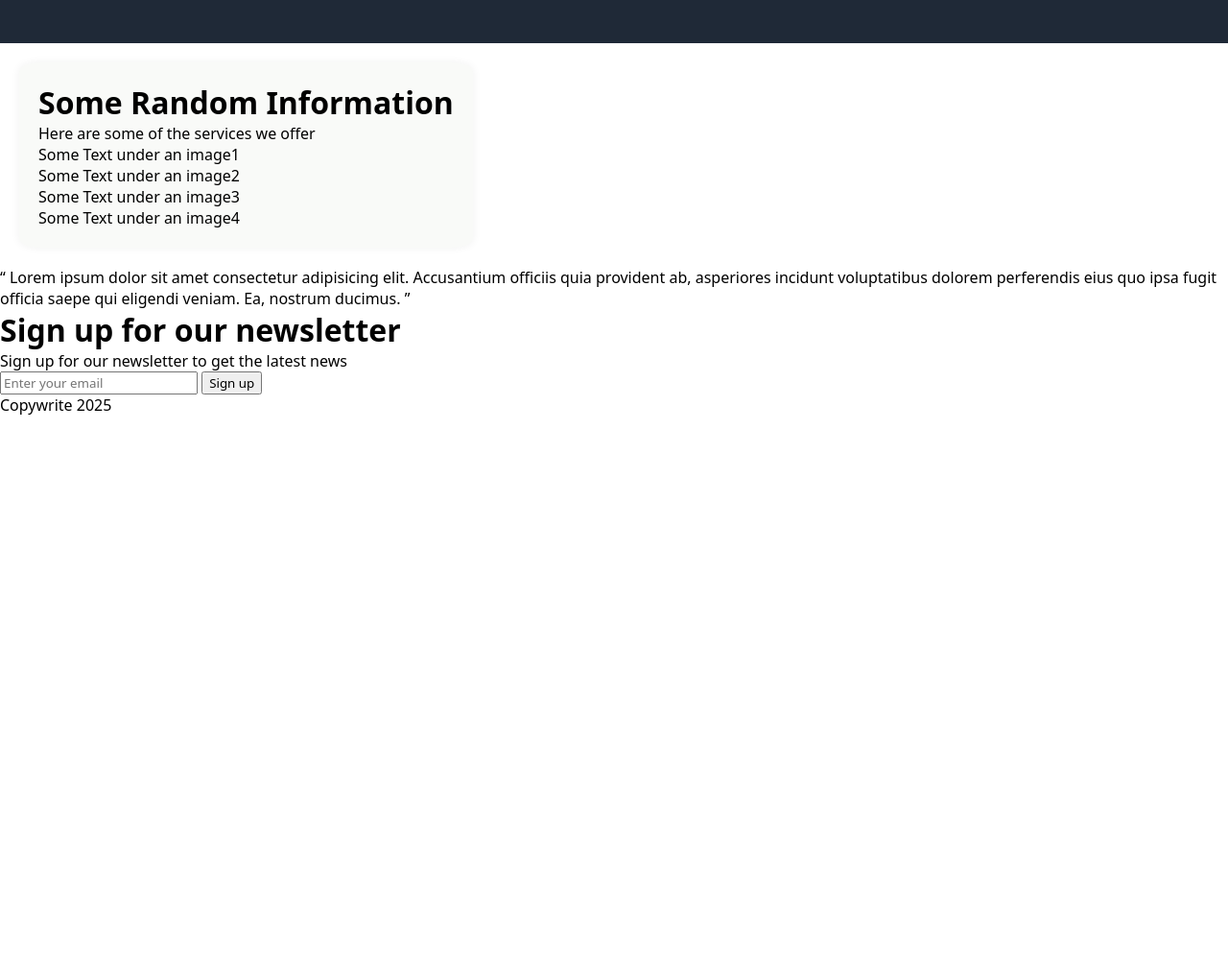
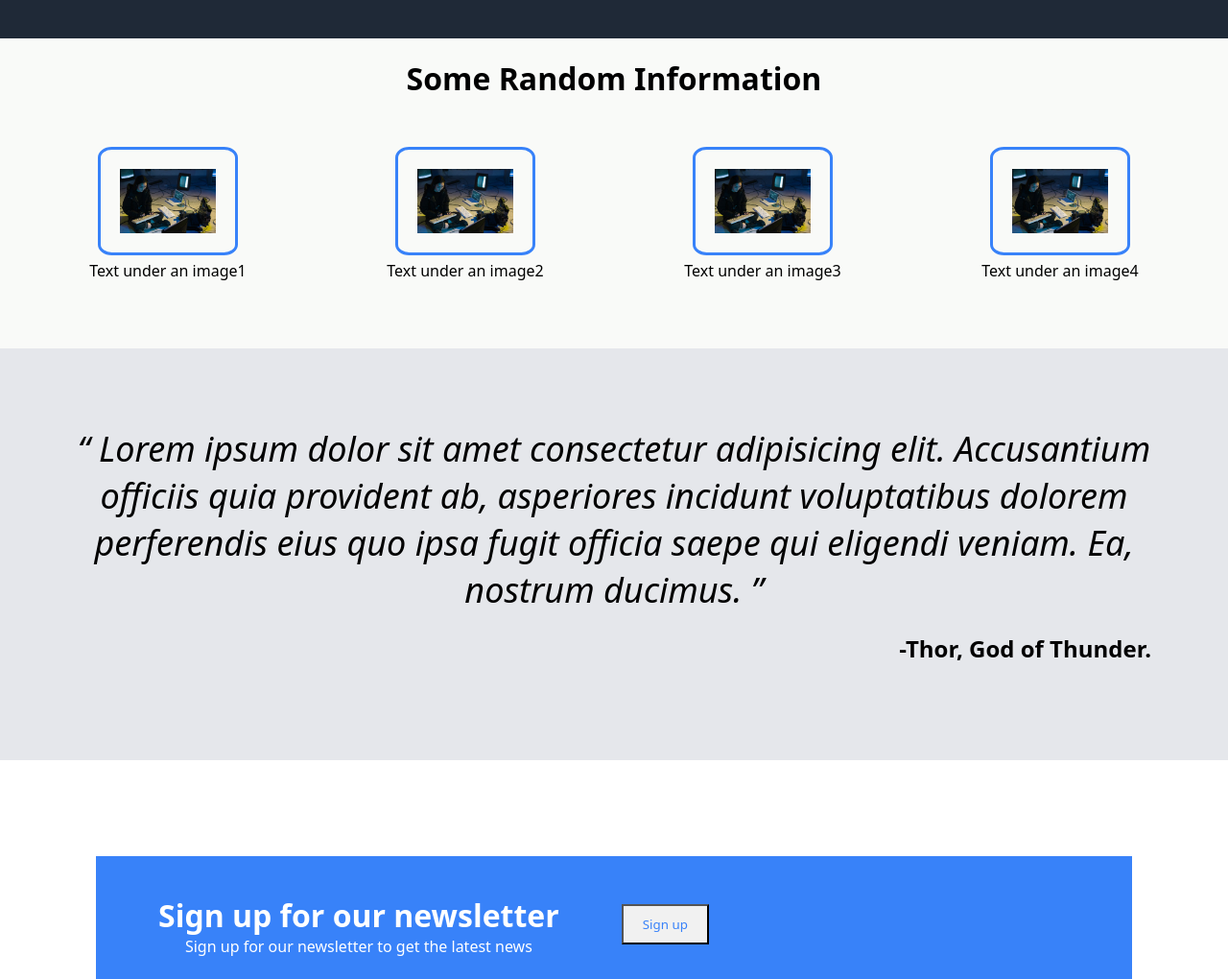
Before and after one commit to bkemz/landing-page, a plain HTML site: page index.html in a window 1280 px wide. Shown: the part 700-1720 px from the top of the page at 96% size. Before the commit the page ends 1133 px from the top, so only its background shows below. Drawn offline with Linux system fonts and the light colour scheme.

Commit message:
Update: Updated the website added css files

```diff
--- a/index.html
+++ b/index.html
@@ -18,7 +18,7 @@
                 <ul>
                     <li><a href="#services">Our Services</a></li>
                     <li><a href="#quote">Quote</a></li>
-                    <li><a href="#cta">Signup</a></li>
+                    <li><a href="#cta">Sign up</a></li>
                 </ul>
             </div>
         </nav>
@@ -27,44 +27,69 @@
     <main>
         <div class="hero">
             <div>
-                <h1>This website is awesome</h1>
-                <p>This website has some text that goes under the header</p>
+                <h1>This website is <br> awesome</h1>
+                <p>This website has some text that goes <br> under the header</p>
                 <button class="button">Sign up</button>
             </div>
 
             <div>
-                <img src="pexels-cottonbro-8720586.jpg" alt="Woman a-woman-typing-on-the-keyboard" class="image">
+                <img src="./images/pexels-cottonbro-8720586.jpg" alt="Woman a-woman-typing-on-the-keyboard" class="image">
             </div>
 
 
         </div>
 
         <!-- This is the main content of the website -->
+
          <div class="services" id="services">
             <h1>Some Random Information</h1>
-            <p>Here are some of the services we offer</p>
             <div class="card">
-                <div>Some Text under an image1</div>
-                <div>Some Text under an image2</div>
-                <div>Some Text under an image3</div>
-                <div>Some Text under an image4</div>
+                <div>
+                    <img src="./images/pexels-cottonbro-8720586.jpg"" alt="Image1">
+                    <p> Text under an image1
+                    </p>
+                    </div>
+                <div>
+                    <img src="./images/pexels-cottonbro-8720586.jpg"" alt="image 2">
+                    <p> Text under an image2
+                    </p>
+                </div>
+                <div>
+                    <img src="./images/pexels-cottonbro-8720586.jpg"" alt=" Image 3">
+                    <p> Text under an image3
+                    </p>
+                </div>
+                <div>
+                    <img src="./images/pexels-cottonbro-8720586.jpg"" alt=" Image 4">
+                    <p> Text under an image4
+                    </p>
+                </div>
             </div>
 
         </div>
 
+        <div class="quotesec">
             <div class="quote" id="quote">
                 <q> Lorem ipsum dolor sit amet consectetur adipisicing elit. Accusantium officiis quia provident ab,
                     asperiores incidunt voluptatibus dolorem perferendis eius quo ipsa fugit officia saepe qui eligendi
                     veniam. Ea, nostrum ducimus.
                 </q>
             </div>
+            <div class="author">
+                -Thor, God of Thunder.
+            </div>
+         </div>
         <!-- Last section with call to action -->
          <div>
             <div class="cta" id="cta">
+                <div>
                     <h1>Sign up for our newsletter</h1>
                     <p>Sign up for our newsletter to get the latest news</p>
-                <input type="email" placeholder="Enter your email">
-                <button>Sign up</button>
+                </div>
+
+                <div>
+                <button class="button">Sign up</button>
+                 </div>
 
             </div>
 
@@ -76,8 +101,8 @@
 
 </body>
 
-<footer>
-    <p>Copywrite 2025</p>
+<footer class="footer">
+    <p>Copywrite @Odin Project 2025</p>
 </footer>
 
 </html>
--- a/styles.css
+++ b/styles.css
@@ -1,15 +1,16 @@
 *{
     margin: 0;
-    font-family: system-ui, -apple-system, BlinkMacSystemFont, 'Segoe UI', Roboto, Oxygen, Ubuntu, Cantarell, 'Open Sans', 'Helvetica Neue', sans-serif;
+    font-family: system-ui, Roboto;
 }
 
 .navbar{
     background-color: #1f2937;
     color: white;
     display: flex;
+    flex: auto;
     justify-content: space-between;
-    padding: 10px 20px;
-    flex: auto;
+    padding-left: 50px;
+    padding-top: 15px;
     padding-right: 50px;
 }
 ul{
@@ -19,12 +20,13 @@ ul{
 ul li{
     margin-right: 20px;
 }
-ul li a{
+
+.navbar ul li a{
     color: white;
     text-decoration: none;
 }
-ul li a:hover{
-    color: #f1f1f1;
+.navbar ul li a:hover{
+    color: #e8eb47;
 }
 
 .hero{
@@ -37,6 +39,13 @@ ul li a:hover{
     height: auto;
     font-size: 30px;
     font-weight: 900;
+}
+.hero img {
+    min-height: 100px;
+    min-width: auto;
+    border-radius: 5%;
+    box-shadow: #f1f1f1;
+
 }
 .hero h1{
     font-size: 48px;
@@ -57,20 +66,80 @@ ul li a:hover{
 }
 
 .services{
+    justify-content: space-between;
+    padding: 20px;
+    background-color: #f9faf8;
+    text-align: center;
+}
+.card div img{
     display: inline-block;
-    justify-content: center;
+    justify-content: space-between;
+    width: 100px;
+    height: auto;
     padding: 20px;
-    margin: 20px;
+
     background-color: #f9faf8;
-    border-radius: 5%;
-    box-shadow: 0 0 10px #f1f1f1;
+    border-radius: 10%;
+    text-align: center;
+    border-color: #3882f9;
+    border-style: solid;
 }
-
+.card{
+    display: flex;
+    justify-content: space-around;
+    margin-top: 50px;
+    margin-bottom: 50px;
+}
 
 .button{
     background-color: #f1f1f1;
-    color: #1f2937;
+    color: #3882f9;
     padding: 10px 20px;
-    border-radius: 10px;
     text-decoration: none;
+    Padding: 10px 20px;
+    margin-top:10px;
 }
+
+.footer{
+    background-color: #1f2937;
+    color: white;
+    display: flex;
+    justify-content: center;
+    padding: 10px 20px;
+    flex: auto;
+    padding-right: 50px;
+}
+
+.cta{
+    display: flex;
+    flex:auto;
+    padding: 20px;
+    margin: 100px;
+    background-color: #3882f9;
+    color: white;
+
+}
+.cta div{
+    padding: 20px;
+    margin-left: 25px;
+    text-align: center;
+}
+
+.quote{
+    font-style: italic;
+    font-size: 36px;
+    font-weight: 300;
+}
+.quotesec{
+    background-color: #e5e7eb;
+    text-align: center;
+    padding: 80px;
+
+}
+.author{
+    font-size: 24px;
+    font-weight: 900;
+    padding-top: 20px;
+    padding-bottom: 20px;
+    text-align: right;
+}
```
Also changed, not shown: images/pexels-cottonbro-8720586.jpg (renamed from pexels-cottonbro-8720586.jpg). Lines whose indentation alone changed are shown as unchanged.
